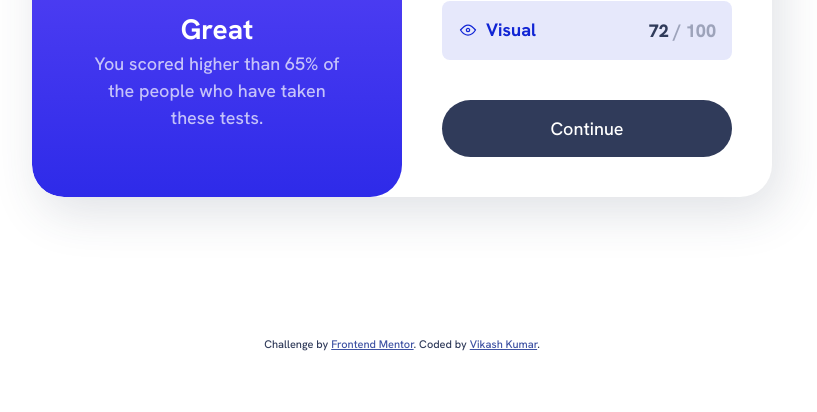
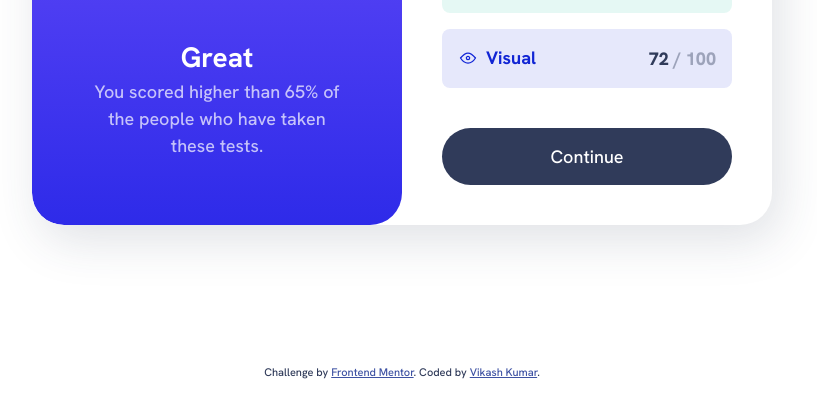
Before and after one commit to itzvikashgupta/results-summary-component, a plain HTML site: page index.html in a window 1280 px wide. Shown: the part 388-800 px from the top of the page, without its empty margins (238-1055 px from the left). Drawn offline with Linux system fonts and the light colour scheme.

Commit message:
Update style.css

```diff
--- a/style.css
+++ b/style.css
@@ -123,6 +123,8 @@ body {
   height: 100vh;
   display: grid;
   place-items: center;
+  grid-template-rows:90% 1fr;
+
 }
 
 .flex-group {
```
